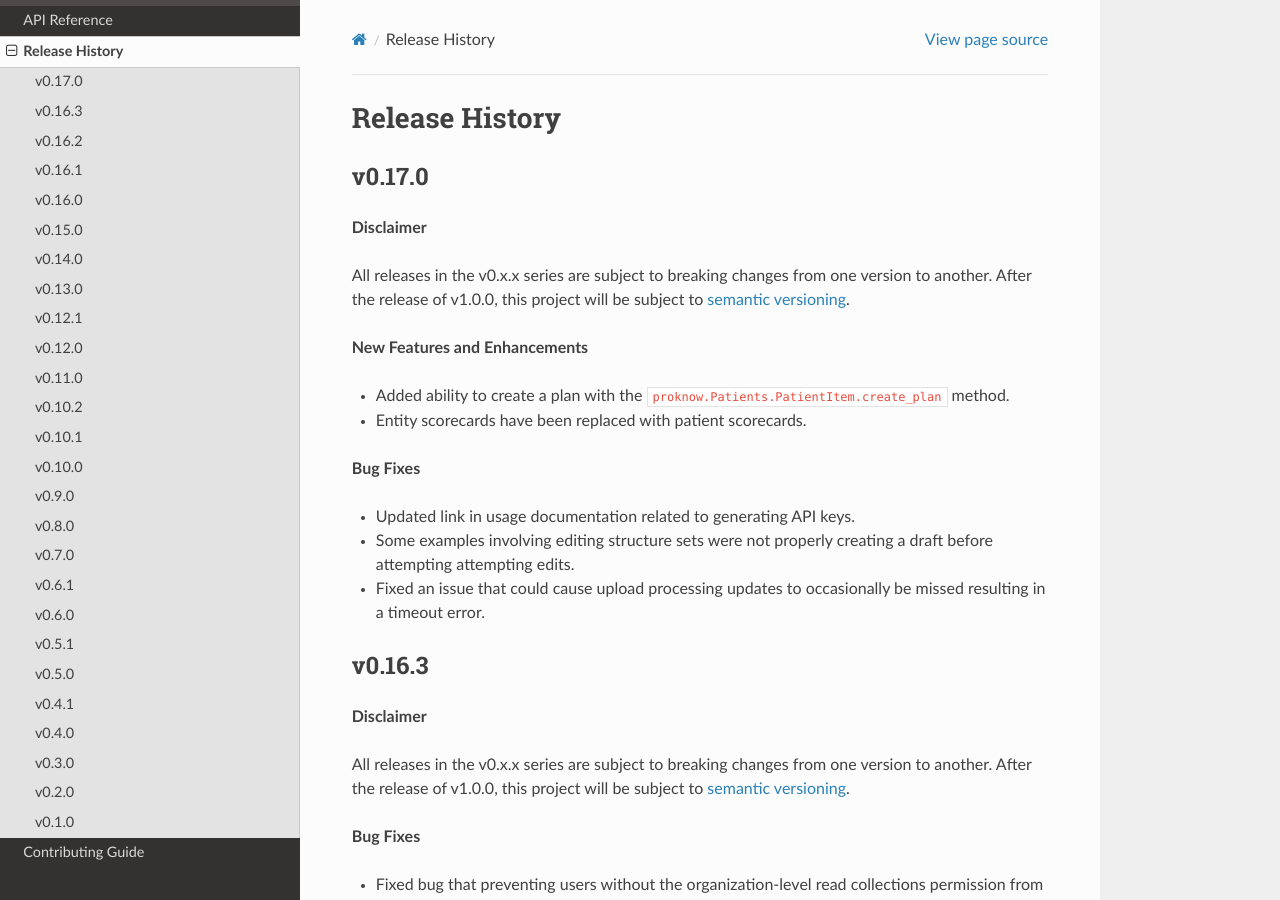
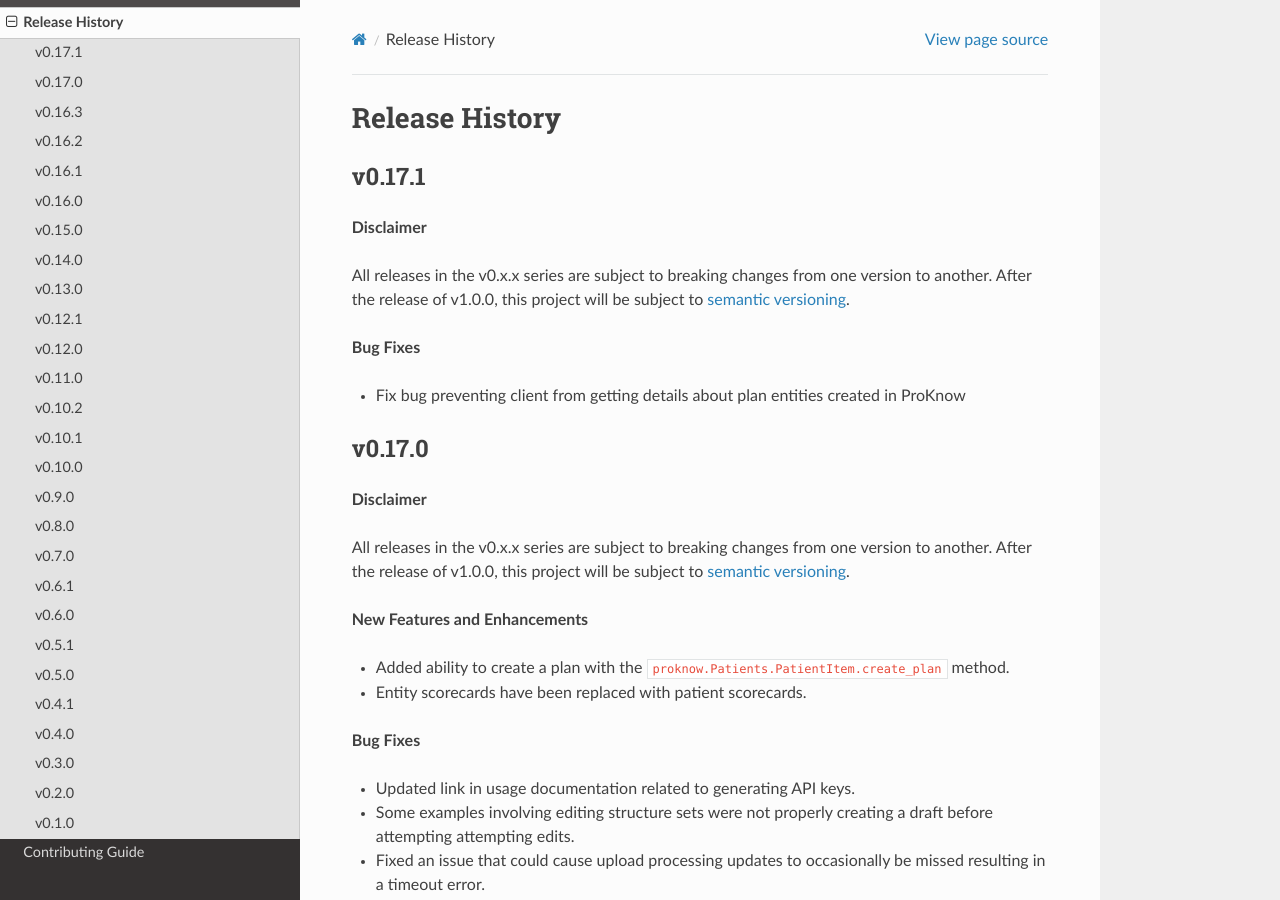
Before and after one commit to proknow/proknow-python, a Sphinx documentation site: the page built from docs/changelog.rst, in a window 1280 px wide and 900 px high. Built offline with Sphinx 7.4.7 and the Read the Docs theme 2.0.0, drawn with Linux system fonts in a browser that asks for light colours.

Commit message:
changelog and setup.py

```diff
--- a/docs/changelog.rst
+++ b/docs/changelog.rst
@@ -1,5 +1,16 @@
 Release History
 ===============
+
+v0.17.1
+-------
+
+**Disclaimer**
+
+All releases in the v0.x.x series are subject to breaking changes from one version to another. After the release of v1.0.0, this project will be subject to `semantic versioning <http://semver.org/>`_.
+
+**Bug Fixes**
+
+* Fix bug preventing client from getting details about plan entities created in ProKnow
 
 v0.17.0
 -------
--- a/setup.py
+++ b/setup.py
@@ -5,7 +5,7 @@ with open("README.md", "r") as fh:
 
 setuptools.setup(
     name="proknow",
-    version="0.17.0",
+    version="0.17.1",
     author="ProKnow",
     author_email="support@proknow.com",
     description="Python library for the ProKnow API.",
```
